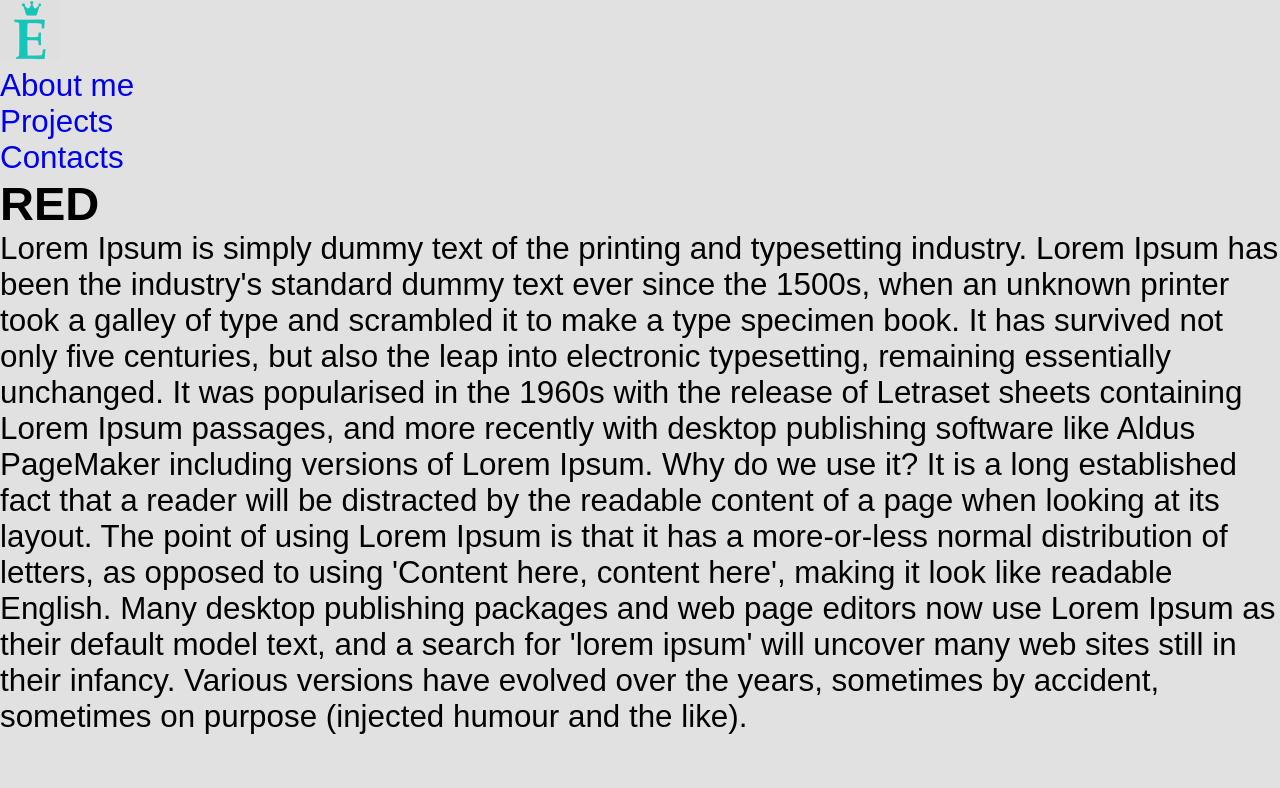
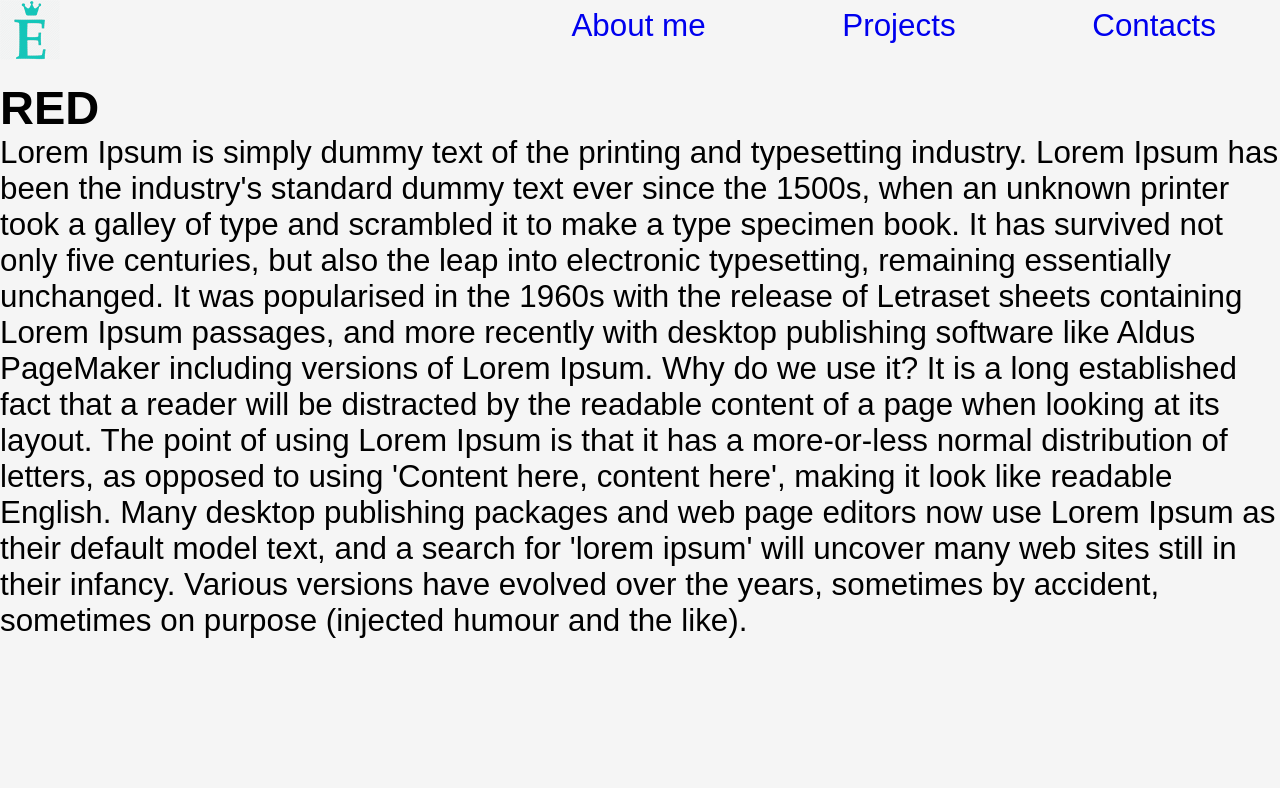
Before and after one commit to elitzca/portfolio-2018, a plain HTML site: page portfolio2.html in a window 1280 px wide. Shown: the top 788 px of the page. Drawn offline with Linux system fonts and the light colour scheme.

Commit message:
nav working both mobile and desktop size

```diff
--- a/scripts/portfolio2.js
+++ b/scripts/portfolio2.js
@@ -12,7 +12,6 @@ const aboutMeLink = document.querySelector("a#about-link");
 const projectsLink = document.querySelector("a#projects-link");
 const contactsLink = document.querySelector("a#contacts-link");
 const navLinksArray = [aboutMeLink, projectsLink, contactsLink];
-console.log(aboutMeLink);
 
 let burgerMenuClicks = 0;
 
--- a/styles/portfolio2.css
+++ b/styles/portfolio2.css
@@ -45,10 +45,14 @@ body {
   font-size: 1.4rem;
 }
 
+html {
+  scroll-behavior: smooth;
+}
+
 body {
   overflow-y: scroll;
   overflow-x: hidden;
-  background-color: rgb(226, 225, 225);
+  background-color: whitesmoke;
 }
 
 ul,
@@ -118,13 +122,9 @@ a {
   }
 }
 
-/* @media only screen and (min-width: 1025px) {
-  html {
-    scroll-behavior: smooth;
-  }
-
+@media only screen and (min-width: 1025px) {
   .navigation-sticky {
-    background-color: rgb(226, 225, 225);
+    background-color: whitesmoke;
     position: fixed;
     width: 100%;
   }
@@ -141,5 +141,10 @@ a {
 
   .navigation-item {
     display: inline-block;
+    padding: 1vh 5vw;
   }
-} */
+
+  section {
+    border-top: 10vh solid whitesmoke;
+  }
+}
```
